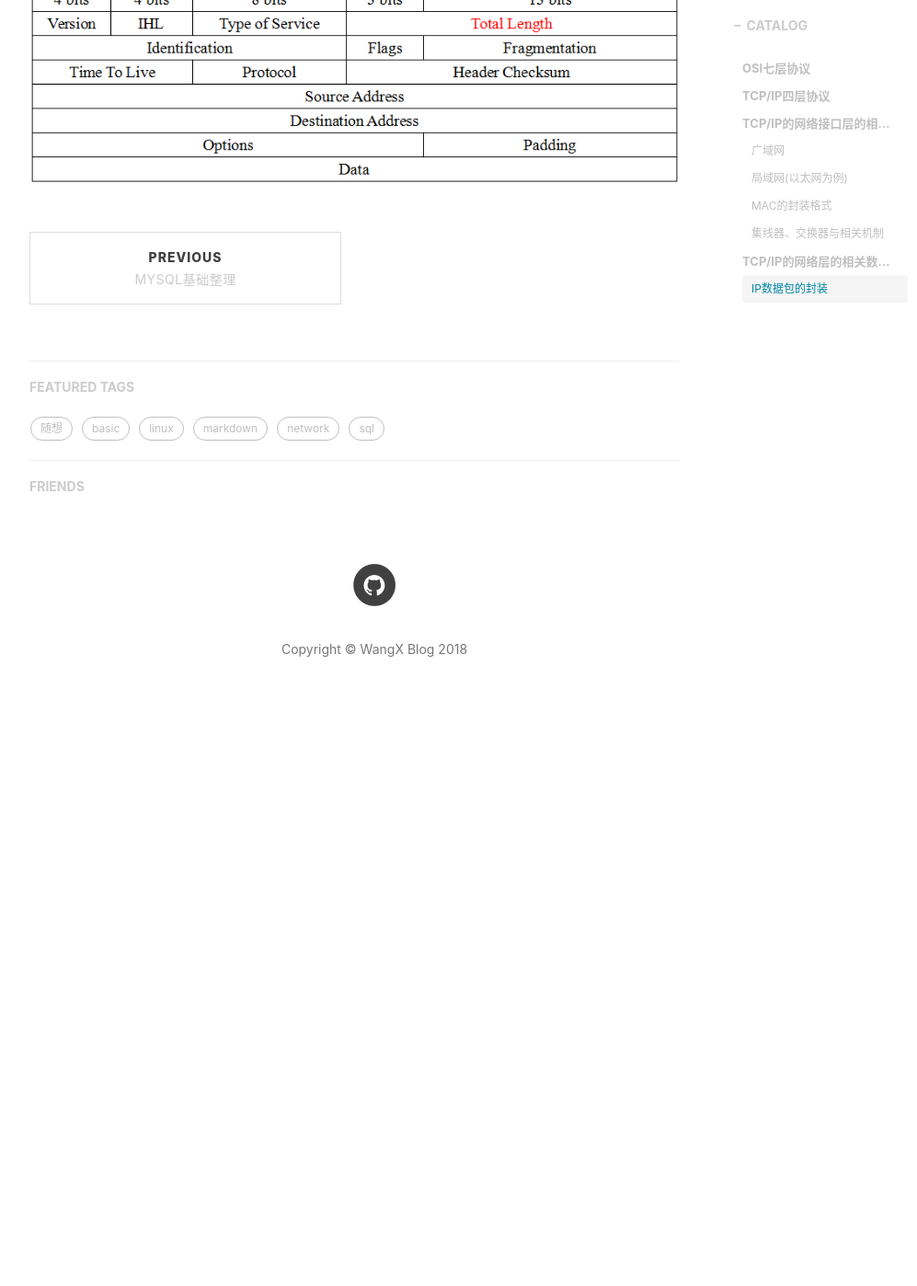
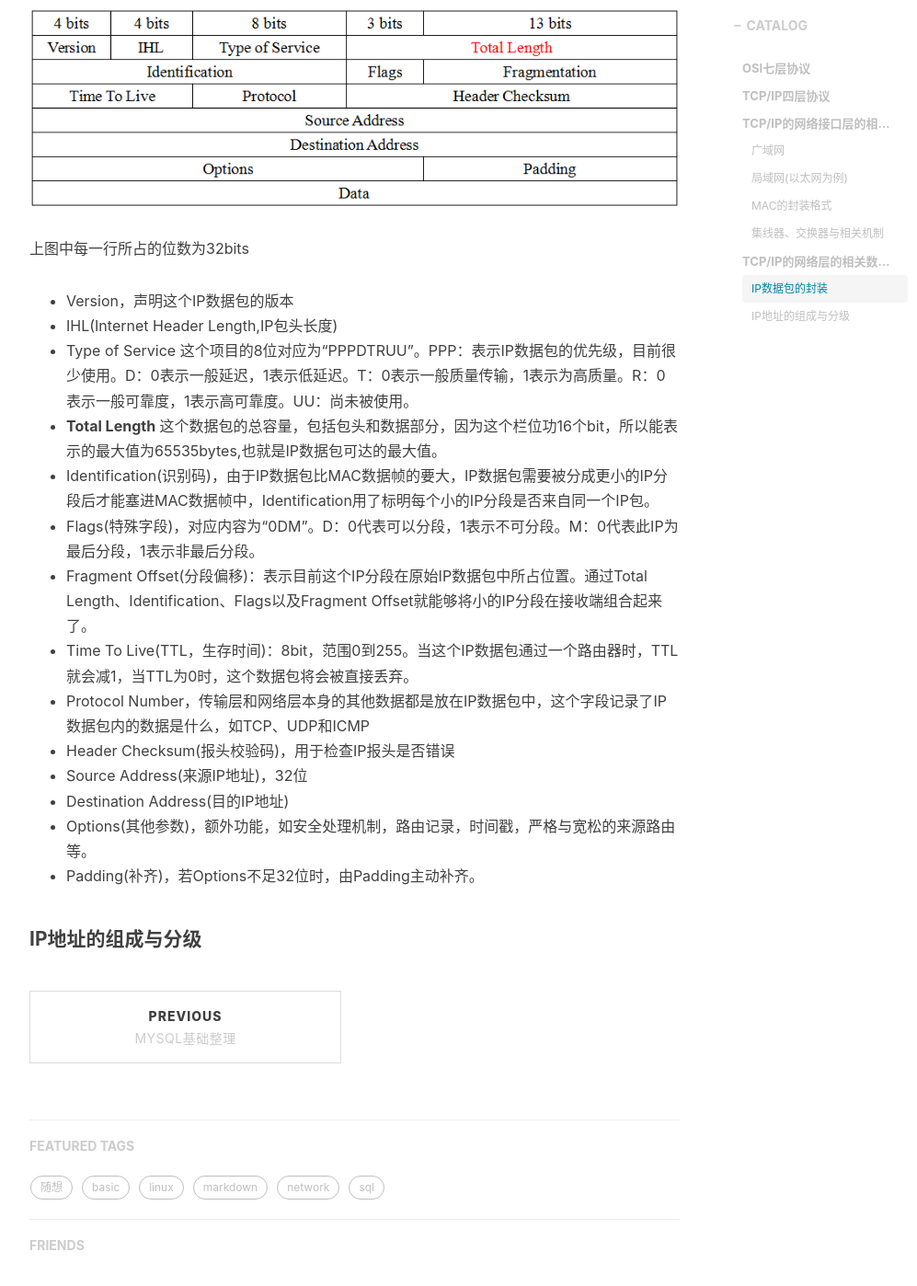
Before and after one commit to fatty-wang/fatty-wang.github.io, a Jekyll site: the page built from _posts/2018-10-24-basic-network.md, in a window 1280 px wide and 1400 px high, scrolled down 4713 px. Shown: the whole window at 92% size, without its empty margins (233-1230 px from the left). Built offline with Jekyll 4.4.1, drawn with Linux system fonts in a browser that asks for light colours; nearby versions of some CDN libraries; comment, search, counter and statistics services are not loaded; before the commit the page ends 5523 px from its top, so only the background shows below that.

Commit message:
IP package

```diff
--- a/_posts/2018-10-24-basic-network.md
+++ b/_posts/2018-10-24-basic-network.md
@@ -96,3 +97,22 @@ MAC是网络接口设备所能处理的主要数据包裹，也是最终被物
 下图的为IP数据包的包头资料：
 
 !["IP数据包"](/img/network/IpPackage.png "IP数据包")
+
+上图中每一行所占的位数为32bits
+
+* Version，声明这个IP数据包的版本
+* IHL(Internet Header Length,IP包头长度)
+* Type of Service 这个项目的8位对应为“PPPDTRUU”。PPP：表示IP数据包的优先级，目前很少使用。D：0表示一般延迟，1表示低延迟。T：0表示一般质量传输，1表示为高质量。R：0表示一般可靠度，1表示高可靠度。UU：尚未被使用。
+* **Total Length** 这个数据包的总容量，包括包头和数据部分，因为这个栏位功16个bit，所以能表示的最大值为65535bytes,也就是IP数据包可达的最大值。
+* Identification(识别码)，由于IP数据包比MAC数据帧的要大，IP数据包需要被分成更小的IP分段后才能塞进MAC数据帧中，Identification用了标明每个小的IP分段是否来自同一个IP包。
+* Flags(特殊字段)，对应内容为“0DM”。D：0代表可以分段，1表示不可分段。M：0代表此IP为最后分段，1表示非最后分段。
+* Fragment Offset(分段偏移)：表示目前这个IP分段在原始IP数据包中所占位置。通过Total Length、Identification、Flags以及Fragment Offset就能够将小的IP分段在接收端组合起来了。
+* Time To Live(TTL，生存时间)：8bit，范围0到255。当这个IP数据包通过一个路由器时，TTL就会减1，当TTL为0时，这个数据包将会被直接丢弃。
+* Protocol Number，传输层和网络层本身的其他数据都是放在IP数据包中，这个字段记录了IP数据包内的数据是什么，如TCP、UDP和ICMP
+* Header Checksum(报头校验码)，用于检查IP报头是否错误
+* Source Address(来源IP地址)，32位
+* Destination Address(目的IP地址)
+* Options(其他参数)，额外功能，如安全处理机制，路由记录，时间戳，严格与宽松的来源路由等。
+* Padding(补齐)，若Options不足32位时，由Padding主动补齐。
+
+#### IP地址的组成与分级
```
Also changed, not shown: other parts of _posts/2018-10-24-basic-network.md (+1 -0 lines).
